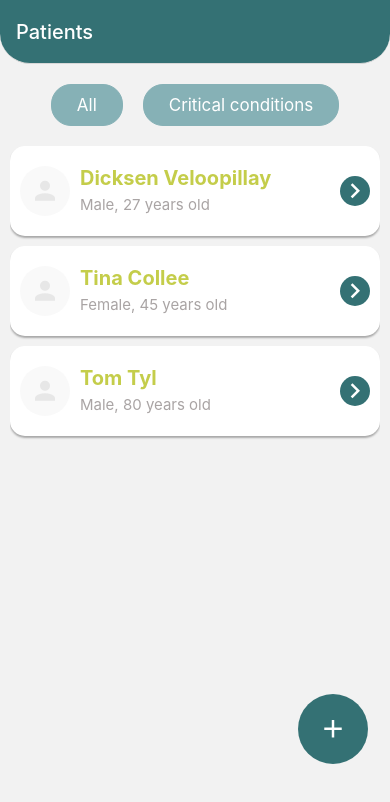
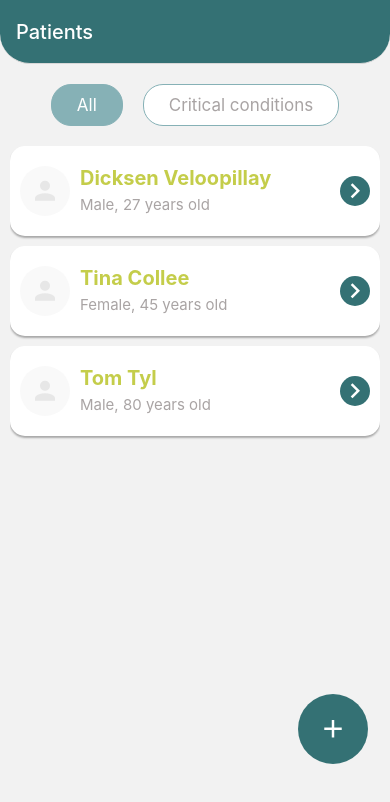
Before and after one commit to Dicksenz/MAPD712-F2022-M2, a React Native app: screen /Home in a window 390 px wide. Shown: the top 802 px of the page. Built offline with nearby package versions, Linux system fonts and the light colour scheme; no server answers.

Commit message:
custom filter button completed with logics on select change color

```diff
--- a/components/FilterButton.js
+++ b/components/FilterButton.js
@@ -1,11 +1,23 @@
 import React from "react";
 import { View, Text, TouchableOpacity, StyleSheet } from "react-native";
 
-const FilterButton = ({ title, onPress }) => {
+const FilterButton = ({ title, onPress, selectedIndex, index }) => {
   return (
     <TouchableOpacity onPress={onPress}>
-      <View style={styles.container}>
-        <Text style={styles.textStyle}>{title}</Text>
+      <View
+        style={{
+          ...styles.container,
+          backgroundColor: selectedIndex === index ? "#86B1B6" : "white",
+        }}
+      >
+        <Text
+          style={{
+            ...styles.textStyle,
+            color: selectedIndex === index ? "white" : "#A9A4A4",
+          }}
+        >
+          {title}
+        </Text>
       </View>
     </TouchableOpacity>
   );
@@ -13,7 +25,6 @@ const FilterButton = ({ title, onPress }) => {
 
 const styles = StyleSheet.create({
   container: {
-    backgroundColor: "#86B1B6",
     paddingTop: 10,
     paddingBottom: 10,
     paddingLeft: 25,
--- a/views/HomeView.js
+++ b/views/HomeView.js
@@ -19,6 +19,7 @@ const HomeView = ({ navigation }) => {
   const [isLoading, setisLoading] = useState(false);
   const [isEmpty, setIsEmpty] = useState(true);
   const [data, setData] = useState([]);
+  const [selectedFilter, setSelectedFilter] = useState(0);
 
   const getPatients = () => {
     setisLoading(true);
@@ -72,9 +73,19 @@ const HomeView = ({ navigation }) => {
       }}
     >
       <View style={styles.filterContainer}>
-        <FilterButton title="All" />
+        <FilterButton
+          index={0}
+          selectedIndex={selectedFilter}
+          title="All"
+          onPress={() => setSelectedFilter(0)}
+        />
         <View style={{ width: 20 }}></View>
-        <FilterButton title="Critical conditions" />
+        <FilterButton
+          index={1}
+          selectedIndex={selectedFilter}
+          title="Critical conditions"
+          onPress={() => setSelectedFilter(1)}
+        />
       </View>
       {isLoading ? (
         <CustomLoader />
```
